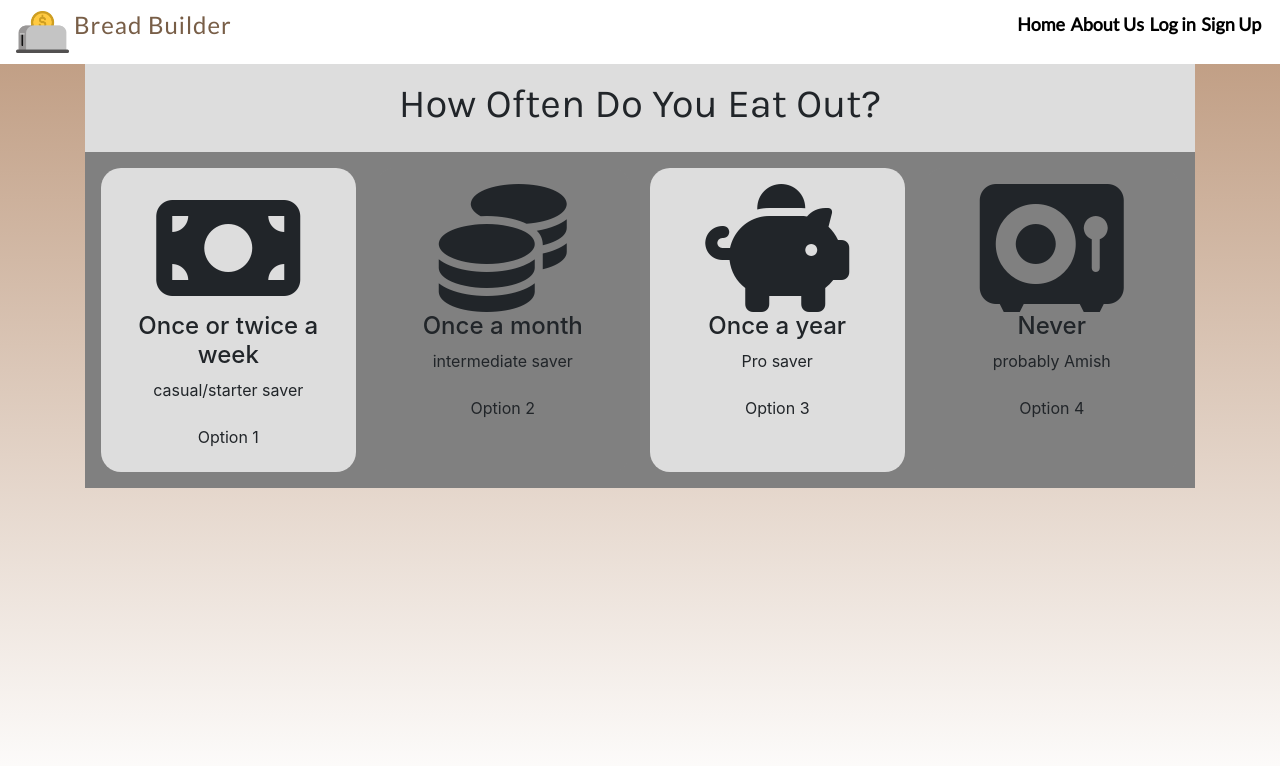
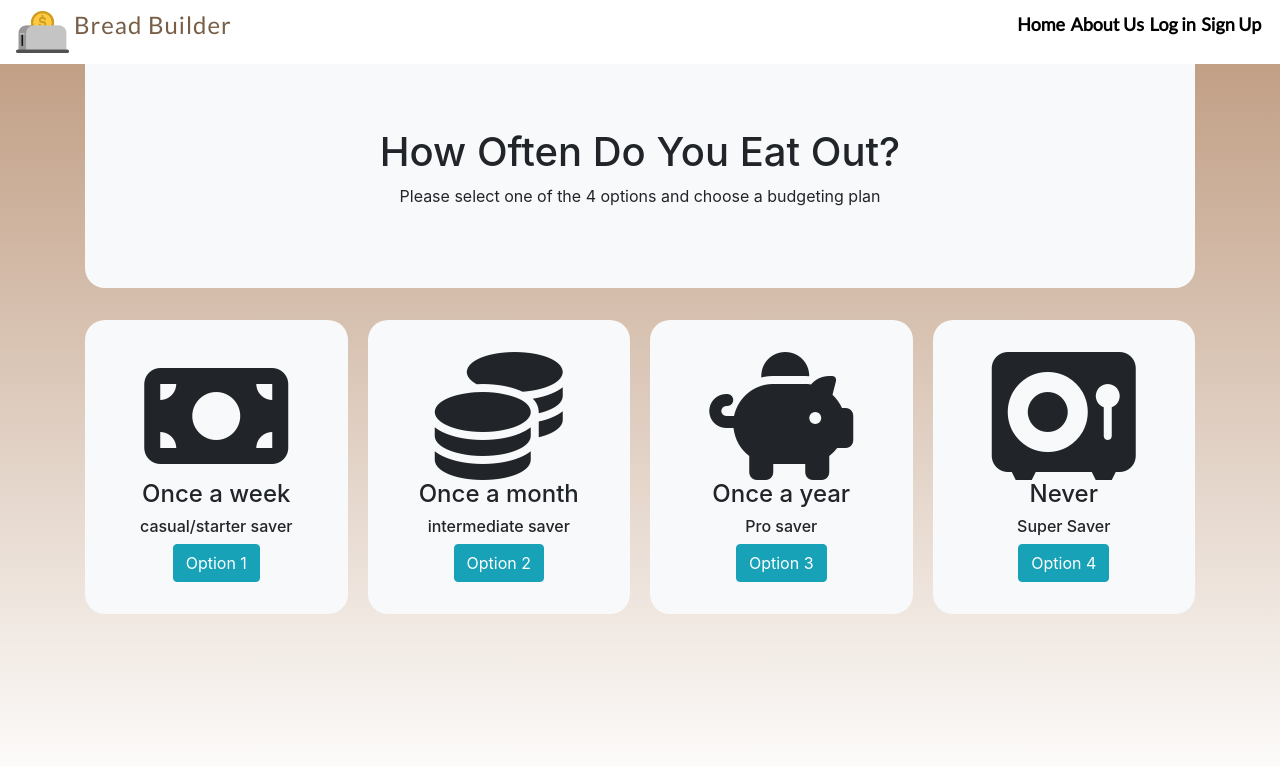
Before and after one commit to NotTheRealKeith/BreadBuilderApp, a Flask app: page /quiz in a window 1280 px wide. Shown: the top 766 px of the page. Run offline with Flask 2, Linux system fonts and the light colour scheme; some libraries are stand-ins or nearby versions.

Commit message:
quiz page complete + about page cleanup
still have to link the quiz page to the home page. Unsure how to do that

```diff
--- a/BreadBuilderProject/Website/auth.py
+++ b/BreadBuilderProject/Website/auth.py
@@ -58,3 +58,7 @@ def signup():
             return redirect(url_for('views.quiz'))
 
     return render_template("signup.html", user=current_user)
+
+@auth.route('/quiz')
+def quiz():
+    return render_template('home.html')
--- a/BreadBuilderProject/Website/static/style.css
+++ b/BreadBuilderProject/Website/static/style.css
@@ -110,13 +110,13 @@ nav {
   grid-column-gap: 1em; */
 }
 
-.center_text {
+/*.center_text {
   position: absolute;
-  top: 40%;
+  top: 10%;
   left: 50%;
-}
+}*/
 
-.center_text h1 {
+.center_text h3 {
   color: white;
   font-family: 'Lato', sans-serif;
   font-weight: bold;
@@ -127,22 +127,15 @@ nav {
   border-radius: 25px;
 }
 
-/* WARNING: DELETE THIS SHIT LATER, THIS IS ONLY FOR DIFFERENTIATING */
-.wrapper div {
-  background: gray;
-  padding: 1em;
-}
-
-.wrapper div:nth-child(odd) {
-  background: #ddd;
-  /* WARNING: END */
-}
 
 /* about us page stlying end */
+
 /* quiz styling start */
-.header h1 {
+
+
+.jumbotron  {
   text-align: center;
-  font-family: 'Karla', sans-serif;
+  border-radius: 0 0 20px 20px !important;
 }
 
 .quiz_container {
@@ -152,11 +145,10 @@ nav {
 }
 
 .quiz_option{
-  background: var(--dark);
+  background: var(--light);
   text-align: center;
   padding: 2rem 2rem;
-  box-shadow: var(--primary);
   border-radius: 20px;
 }
 
-/* quiz styling start */
+/* quiz styling end */
--- a/BreadBuilderProject/Website/templates/quiz.html
+++ b/BreadBuilderProject/Website/templates/quiz.html
@@ -6,8 +6,12 @@
 <div class="wrapper">
 
     <!-- quz question -->
-    <div class="header">
-        <h1>How Often Do You Eat Out?</h1>
+    <div class="jumbotron jumbotron-fluid bg-light">
+        <div class="container">
+            <h1>How Often Do You Eat Out?</h1>
+            <p>Please select one of the 4 options and choose a budgeting plan</p>
+        </div>
+
     </div>
 
     <!-- quiz options start -->
@@ -16,36 +20,122 @@
         <!-- option 1: save $10~$20 OR 10-15% of income -->
         <div class="quiz_option option_a">
             <i class="fa-solid fa-money-bill fa-8x"></i>
-            <h4>Once or twice a week</h4>
-            <p>casual/starter saver</p>
-            <a href="#" class="btn">Option 1</a>
+            <h4>Once a week</h4>
+            <h6>casual/starter saver</h6>
+            <a href="#" class="btn btn-info" data-toggle="modal" data-target="#myModal">Option 1</a>
+        </div>
+
+        <div id="myModal" class="modal fade" role="dialog">
+            <div class="modal-dialog modal-lg">
+
+                <!-- Modal content-->
+                <div class="modal-content">
+                    <div class="modal-header">
+                        <h4 class="modal-title">Once a Week</h4>
+                    </div>
+                    <div class="modal-body">
+                        <p>The Casual/Starter saver plan. With this budget plan, Bread Builder will automatically put
+                            away 10% of your income hassle-free!</p>
+                    </div>
+                    <div class="modal-footer">
+                        <button type="button" class="btn btn-default" data-dismiss="modal">Close</button>
+                        <button type="button" class="btn btn-success" data-dismiss="modal">Confirm</button>
+                    </div>
+                </div>
+
+            </div>
         </div>
 
         <!-- option 2: save $100~ OR 30-40% of income -->
         <div class="quiz_option option_b">
             <i class="fa-solid fa-coins fa-8x"></i>
             <h4>Once a month</h4>
-            <p>intermediate saver</p>
-            <a href="#" class="btn">Option 2</a>
+            <h6>intermediate saver</h6>
+            <a href="#" class="btn btn-info" data-toggle="modal" data-target="#myModal2">Option 2</a>
+        </div>
+
+        <div id="myModal2" class="modal fade" role="dialog">
+            <div class="modal-dialog modal-lg">
+
+                <!-- Modal content-->
+                <div class="modal-content">
+                    <div class="modal-header">
+                        <h4 class="modal-title">Once a Month</h4>
+                    </div>
+                    <div class="modal-body">
+                        <p>The Intermediate saver plan. With this budget plan, Bread Builder will automatically put
+                            away 30% of your income hassle-free!</p>
+                    </div>
+                    <div class="modal-footer">
+                        <button type="button" class="btn btn-default" data-dismiss="modal">Close</button>
+                        <button type="button" class="btn btn-success" data-dismiss="modal">Confirm</button>
+                    </div>
+                </div>
+
+            </div>
         </div>
 
         <!-- option 3: save $150 OR 50% of income -->
         <div class="quiz_option option_c">
             <i class="fa-solid fa-piggy-bank fa-8x"></i>
             <h4>Once a year</h4>
-            <p>Pro saver</p>
-            <a href="#" class="btn">Option 3</a>
+            <h6>Pro saver</h6>
+            <a href="#" class="btn btn-info" data-toggle="modal" data-target="#myModal3">Option 3</a>
+        </div>
+
+        <div id="myModal3" class="modal fade" role="dialog">
+            <div class="modal-dialog modal-lg">
+
+                <!-- Modal content-->
+                <div class="modal-content">
+                    <div class="modal-header">
+                        <h4 class="modal-title">Once a Year</h4>
+                    </div>
+                    <div class="modal-body">
+                        <p>The Pro saver plan. With this budget plan, Bread Builder will automatically put
+                            away 50% of your income hassle-free!</p>
+                    </div>
+                    <div class="modal-footer">
+                        <button type="button" class="btn btn-default" data-dismiss="modal">Close</button>
+                        <button type="button" class="btn btn-success" data-dismiss="modal">Confirm</button>
+                    </div>
+                </div>
+
+            </div>
         </div>
 
         <!-- option 4: save $200+ or 80%+ of total income-->
         <div class="quiz_option option_d">
             <i class="fa fa-solid fa-vault fa-8x"></i>
             <h4>Never</h4>
-            <p>probably Amish</p>
-            <a href="#" class="btn">Option 4</a>
+            <h6>Super Saver</h6>
+            <a href="#" class="btn btn-info" data-toggle="modal" data-target="#myModal4">Option 4</a>
+        </div>
+
+        <div id="myModal4" class="modal fade" role="dialog">
+            <div class="modal-dialog modal-lg">
+
+                <!-- Modal content-->
+                <div class="modal-content">
+                    <div class="modal-header">
+                        <h4 class="modal-title">Never</h4>
+                    </div>
+                    <div class="modal-body">
+                        <p>The Super saver plan. With this budget plan, Bread Builder will automatically put
+                            away 80% or more of your income hassle-free!</p>
+                    </div>
+                    <div class="modal-footer">
+                        <button type="button" class="btn btn-default" data-dismiss="modal">Close</button>
+                        <button type="button" class="btn btn-success" data-dismiss="modal">Confirm</button>
+                    </div>
+                </div>
+
+            </div>
         </div>
         <!-- quiz options end -->
+
     </div>
+
 
 </div>
 
--- a/BreadBuilderProject/Website/views.py
+++ b/BreadBuilderProject/Website/views.py
@@ -11,18 +11,22 @@ views = Blueprint('views', __name__)
 def home():
     return render_template("home.html", user=current_user)
 
+
 @views.route('/about')
 def about():
     return render_template('about.html', user=current_user)
+
 
 @views.route('/report')
 def report():
     return render_template('report.html', user=current_user)
 
+
 @views.route('/quiz')
 def quiz():
     return render_template('quiz.html', user=current_user)
 
+
 @views.route('/')
 def welcome():
     return render_template('welcome.html', user=current_user)
```
Also changed, not shown: BreadBuilderProject/Website/static/java.js (+1 -26 lines), BreadBuilderProject/Website/templates/about.html (+18 -9 lines), BreadBuilderProject/Website/database.db (added).
